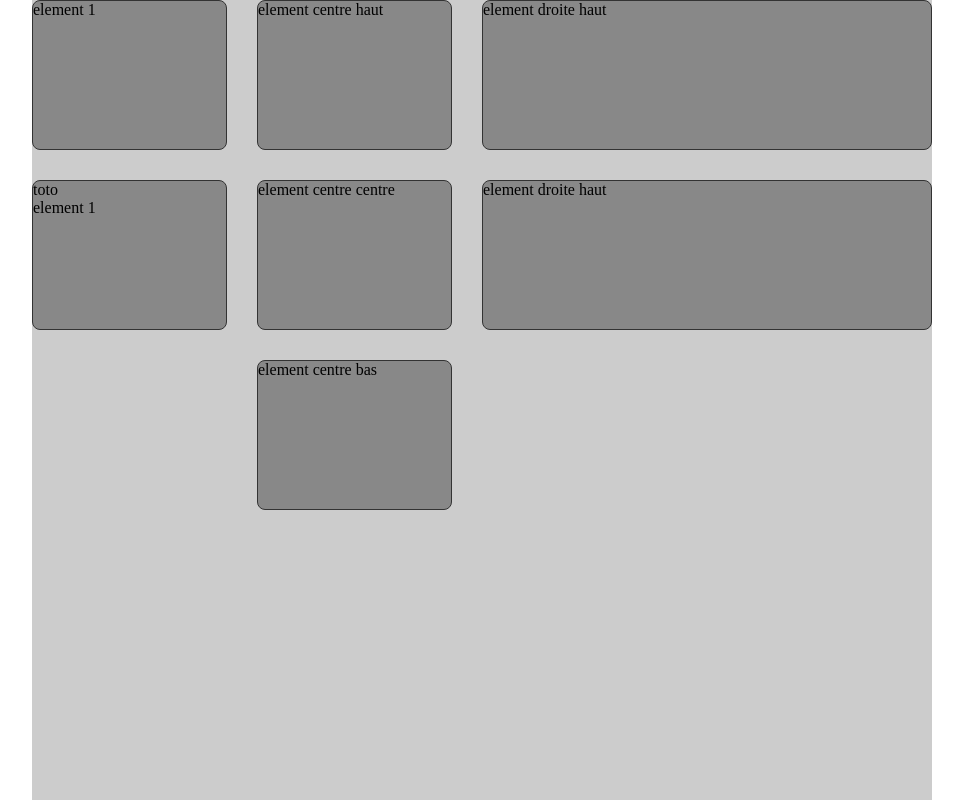
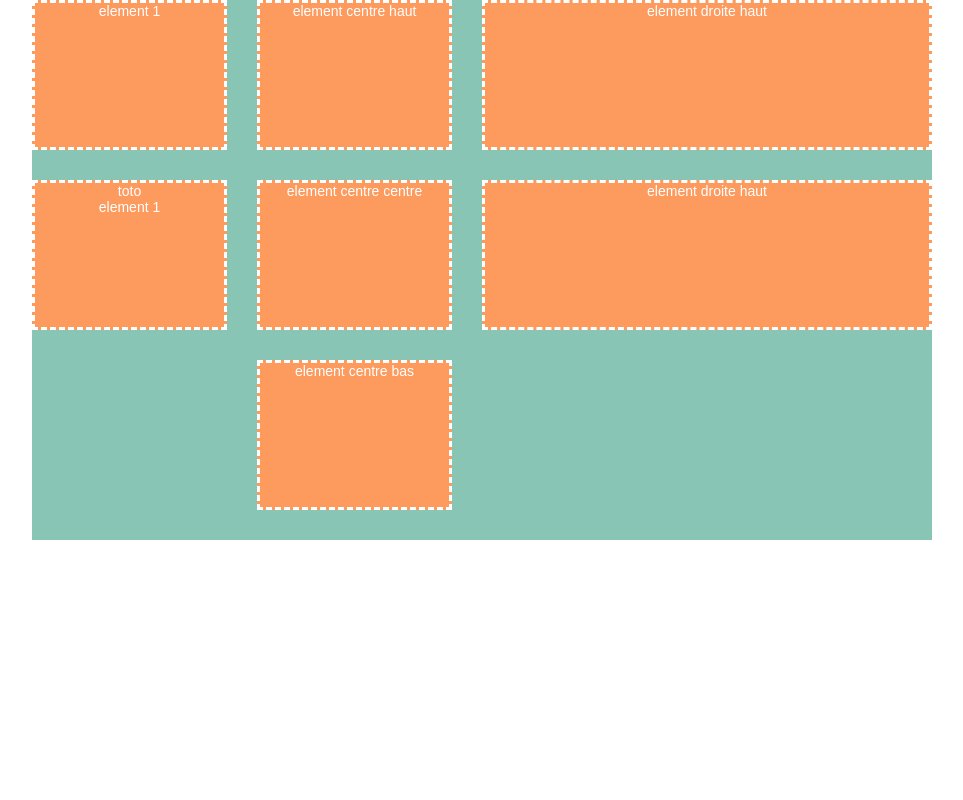
Before and after one commit to chloridrik/Colchic, a plain HTML site: page demo/simpledemo/index.html in a window 1280 px wide. Shown: the whole page, without its empty margins (158-1121 px from the left). Drawn offline with Linux system fonts and the light colour scheme.

Commit message:
style changed

```diff
--- a/demo/simpledemo/index.html
+++ b/demo/simpledemo/index.html
@@ -13,13 +13,15 @@
             height: 100%;
             margin: 0;
             padding: 0;
+            color: #FFFFFF;
+            font-size: 14px;
+            font-family: Arial, Helvetica, sans-serif;
         }
 
         .container {
-            background-color: #CCCCCC;
+            background-color: #88c5b5;
             max-width: 900px;
             width: 100%;
-            height: 100%;
             margin-left: auto;
             margin-right: auto;
             position: relative;
@@ -28,11 +30,11 @@
         .element {
             width: 100%;
             height: 150px;
-            border-radius: 8px;
-            border-style: solid;
-            border-width: 1px;
-            border-color: #333333;
-            background-color: #888888;
+            border-style: dashed;
+            border-width: 3px;
+            border-color: #FFFFFF;
+            background-color: #fd9a5e;
+            text-align: center;
         }
     </style>
 </head>
@@ -72,7 +74,7 @@
     <script language="javascript">
         Colchic.create(".container", 16, "30px", "30px")
             .media("screen and (max-width: 900px)", 8, "5px", "5px")
-            .media("screen and (max-width: 500px)", 1, "0px", "0px");
+            .media("screen and (max-width: 500px)", 1, "10px", "10px");
     </script>
 </body>
 
```
